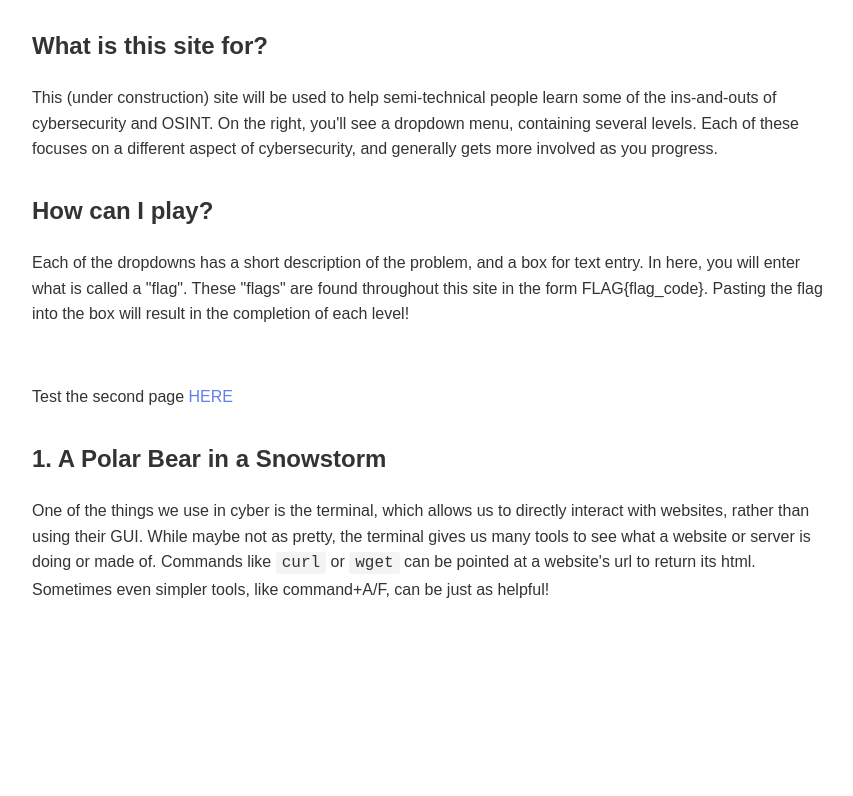
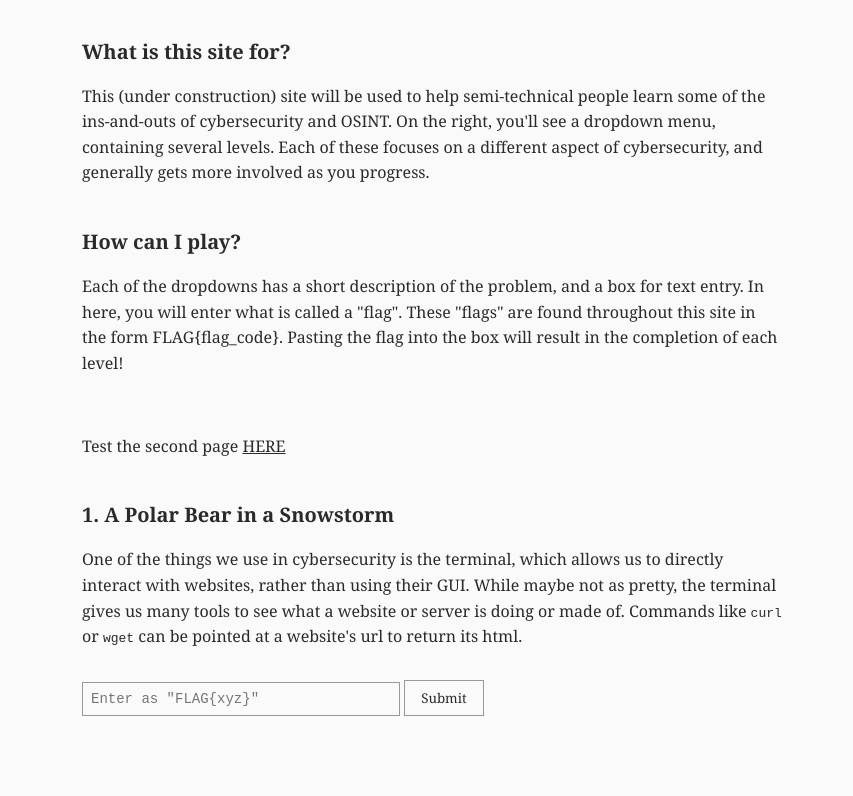
Before and after one commit to nstjean05/hackthis.link, a plain HTML site: page index.html in a window 1280 px wide. Shown: the part 108-904 px from the top of the page, without its empty margins (208-1061 px from the left). Before the commit the page ends 800 px from the top, so only its background shows below. Drawn offline with Linux system fonts and the light colour scheme.

Commit message:
Added functionality to enter the first flag, and to invert its colour based on user settings

```diff
--- a/css/style.css
+++ b/css/style.css
@@ -1,91 +1,101 @@
-/* CSS Variables for theming */
+/* Softer black and white theme */
 :root {
-    --bg-color: #ffffff;
-    --text-color: #333333;
-    --hidden-flag-color: #ffffff; /* White flag on white bg */
+    --bg-color: #fafafa;
+    --text-color: #2a2a2a;
+    --hidden-flag-color: #fafafa;
 }
 
-/* Dark mode */
 @media (prefers-color-scheme: dark) {
     :root {
         --bg-color: #1a1a1a;
-        --text-color: #e0e0e0;
-        --hidden-flag-color: #1a1a1a; /* Black flag on black bg */
+        --text-color: #d0d0d0;
+        --hidden-flag-color: #1a1a1a;
     }
 }
 
-/* Apply theme colors */
 body {
     background-color: var(--bg-color);
     color: var(--text-color);
-    font-family: Arial, sans-serif;
+    font-family: Georgia, serif;
     line-height: 1.6;
-    padding: 20px;
-    max-width: 800px;
+    padding: 40px 20px;
+    max-width: 700px;
     margin: 0 auto;
-    transition: background-color 0.3s ease, color 0.3s ease;
 }
 
-/* Hidden flag that adapts to theme */
-.hidden-flag {
-    color: var(--hidden-flag-color);
-    user-select: text; /* Allow selection */
-    transition: color 0.3s ease;
-}
-
-/* When user selects text, show it */
-.hidden-flag::selection {
-    background: #667eea;
-    color: white;
-}
-
-.hidden-flag::-moz-selection {
-    background: #667eea;
-    color: white;
-}
-
-/* Style links */
-a {
-    color: #667eea;
-    text-decoration: none;
-    transition: color 0.3s ease;
-}
-
-a:hover {
-    text-decoration: underline;
-    color: #8b9eff;
-}
-
-/* Style code/terminal text */
-i {
-    background: #f4f4f4;
-    padding: 2px 6px;
-    border-radius: 3px;
-    font-family: 'Courier New', monospace;
-    font-style: normal;
-    transition: background-color 0.3s ease;
-}
-
-/* Dark mode code styling */
-@media (prefers-color-scheme: dark) {
-    i {
-        background: #2a2a2a;
-    }
-}
-
-/* Headings */
 h1 {
-    color: #667eea;
-    border-bottom: 2px solid #667eea;
-    padding-bottom: 10px;
+    font-size: 28px;
+    margin-bottom: 30px;
 }
 
 h2 {
-    color: var(--text-color);
-    margin-top: 30px;
+    font-size: 20px;
+    margin-top: 40px;
+    margin-bottom: 15px;
 }
 
-/* Smooth transitions */
-* {
-    transition: background-color 0.3s ease, color 0.3s ease;
+p {
+    margin-bottom: 15px;
 }
+
+a {
+    color: var(--text-color);
+    text-decoration: underline;
+}
+
+i {
+    font-family: monospace;
+    font-style: normal;
+}
+
+.hidden-flag {
+    color: var(--hidden-flag-color);
+}
+
+.hidden-flag::selection {
+    background: var(--text-color);
+    color: var(--bg-color);
+}
+
+/* Flag checker */
+.flag-checker {
+    margin: 30px 0;
+}
+
+.flag-checker input {
+    width: 100%;
+    max-width: 300px;
+    padding: 8px;
+    font-family: monospace;
+    font-size: 14px;
+    border: 1px solid #999;
+    background-color: var(--bg-color);
+    color: var(--text-color);
+    margin-bottom: 10px;
+}
+
+.flag-checker button {
+    padding: 8px 16px;
+    font-family: Georgia, serif;
+    border: 1px solid #999;
+    background-color: var(--bg-color);
+    color: var(--text-color);
+    cursor: pointer;
+}
+
+.flag-result {
+    display: block;
+    margin-top: 10px;
+}
+
+.flag-checker.correct input {
+    border-color: #4a7c59;
+}
+
+.flag-checker.correct .flag-result {
+    color: #4a7c59;
+}
+
+.flag-checker.incorrect .flag-result {
+    color: #a94442;
+}
--- a/index.html
+++ b/index.html
@@ -37,12 +37,20 @@
 
     <h2>1. A Polar Bear in a Snowstorm</h2>
     <p>
-        One of the things we use in cyber is the terminal, which allows us
+        One of the things we use in cybersecurity is the terminal, which allows us
         to directly interact with websites, rather than using their GUI. While
         maybe not as pretty, the terminal gives us many tools to see what
         a website or server is doing or made of. Commands like <i>curl</i> or
-        <i>wget</i> can be pointed at a website's url to return its html. Sometimes
-        even simpler tools, like command+A/F, can be just as helpful!
+        <i>wget</i> can be pointed at a website's url to return its html.
     </p>
+
+    <!-- Flag input box -->
+    <div class="flag-checker">
+        <input type="text" id="flag-input-1" placeholder='Enter as "FLAG{xyz}"' autocomplete="off">
+        <button onclick="checkFlag1()">Submit</button>
+        <span id="flag-result-1" class="flag-result"></span>
+    </div>
+
+    <script src="js/flags.js"></script>
 </body>
 </html>
--- /dev/null
+++ b/js/flags.js
@@ -0,0 +1,46 @@
+function checkFlag1() {
+    // Get the input field and its value
+    const input = document.getElementById('flag-input-1');
+    const result = document.getElementById('flag-result-1');
+    const checker = input.parentElement;
+    const userInput = input.value.trim();
+
+    // The correct flag
+    const correctFlag = 'FLAG{blizzard}';
+
+    // Check if correct
+    if (userInput === correctFlag) {
+        // Correct!
+        checker.classList.remove('incorrect');
+        checker.classList.add('correct');
+        result.textContent = '✓ Correct!';
+        input.disabled = true; // Prevent further edits
+    } else if (userInput === '') {
+        // Empty input
+        checker.classList.remove('correct', 'incorrect');
+        result.textContent = '';
+    } else {
+        // Incorrect
+        checker.classList.remove('correct');
+        checker.classList.add('incorrect');
+        result.textContent = '✗ Incorrect';
+
+        // Remove error state after animation
+        setTimeout(() => {
+            checker.classList.remove('incorrect');
+            result.textContent = '';
+        }, 2000);
+    }
+}
+
+// Allow Enter key to submit
+document.addEventListener('DOMContentLoaded', () => {
+    const input = document.getElementById('flag-input-1');
+    if (input) {
+        input.addEventListener('keypress', (e) => {
+            if (e.key === 'Enter') {
+                checkFlag1();
+            }
+        });
+    }
+});
```
